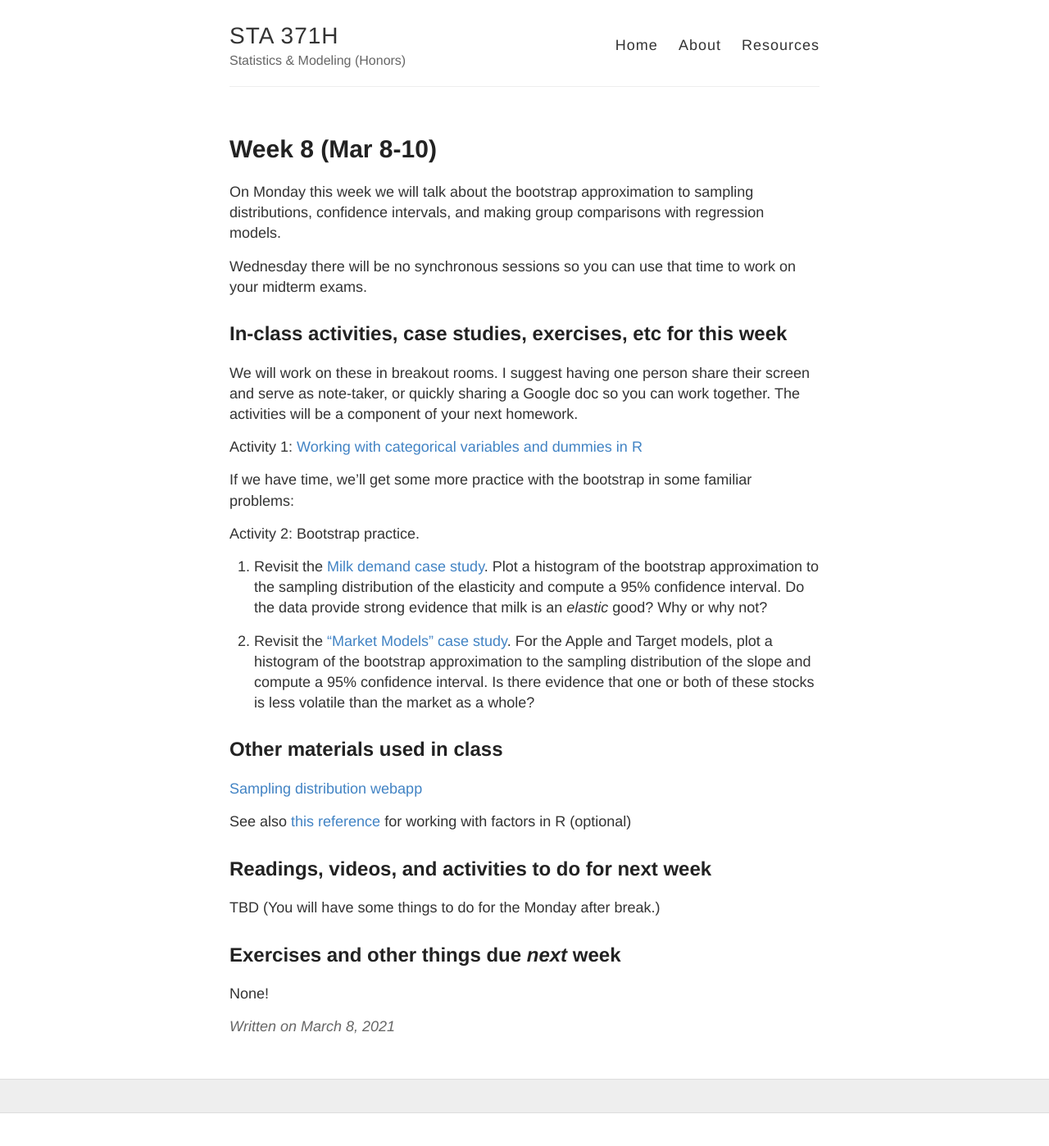
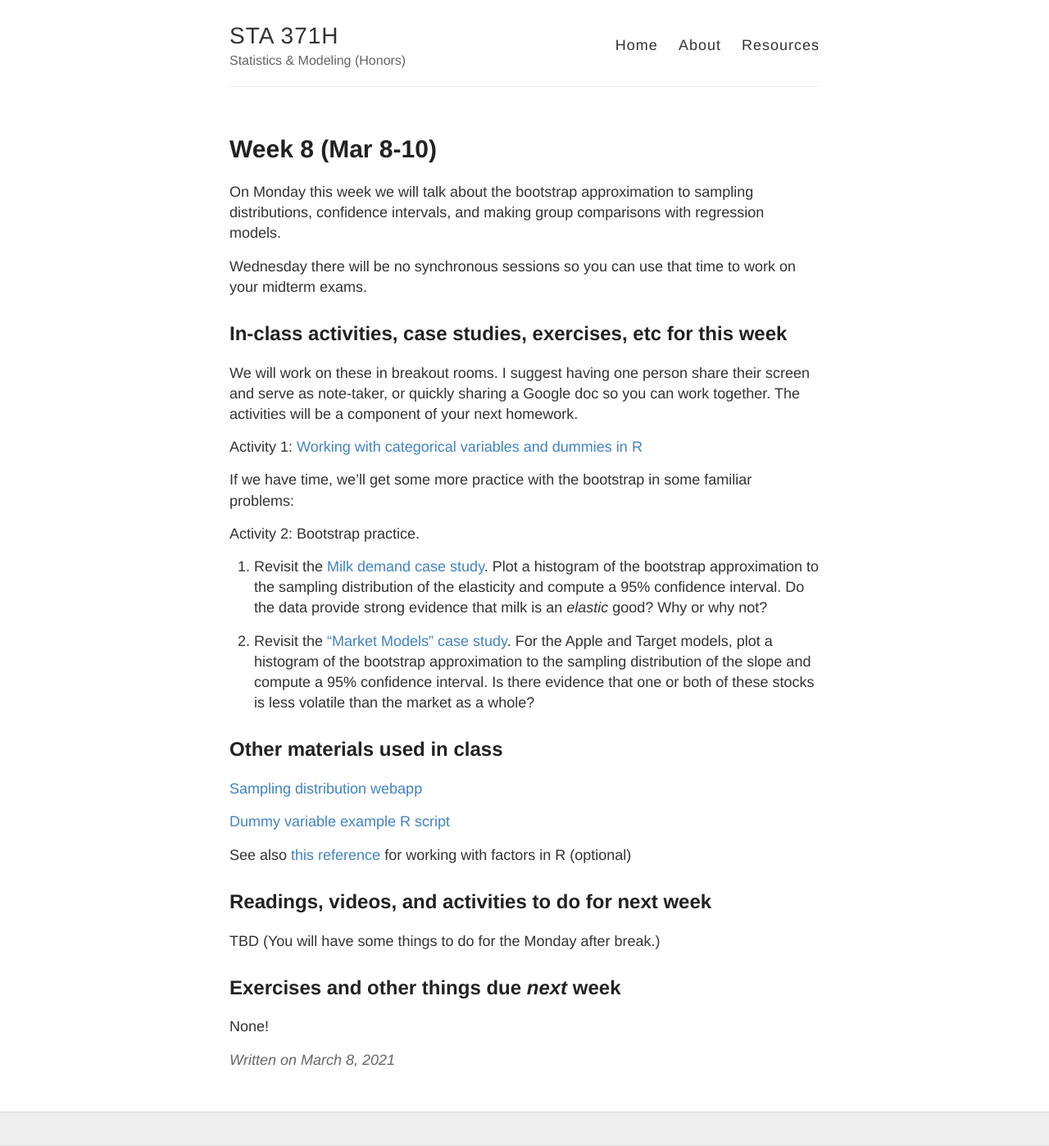
Before and after one commit to jaredsmurray/sta371h, a Jekyll site: the page built from docs/_posts/2021-03-08-Week-08.md, in a window 1280 px wide. Shown: the whole page at 82% size. Built offline with Jekyll 4.4.1, drawn with Linux system fonts in a browser that asks for light colours; before the commit the page ends 1358 px from its top, so only the background shows below that.

Commit message:
Update 2021-03-08-Week-08.md

```diff
--- a/docs/_posts/2021-03-08-Week-08.md
+++ b/docs/_posts/2021-03-08-Week-08.md
@@ -27,6 +27,8 @@ Activity 2: Bootstrap practice.
 
 [Sampling distribution webapp](https://istats.shinyapps.io/sampdist_cont/)
 
+[Dummy variable example R script](../files/dummy_variables_ex.R)
+
 See also [this reference](https://swcarpentry.github.io/r-novice-inflammation/12-supp-factors/) for working with factors in R (optional)
 
 
```
